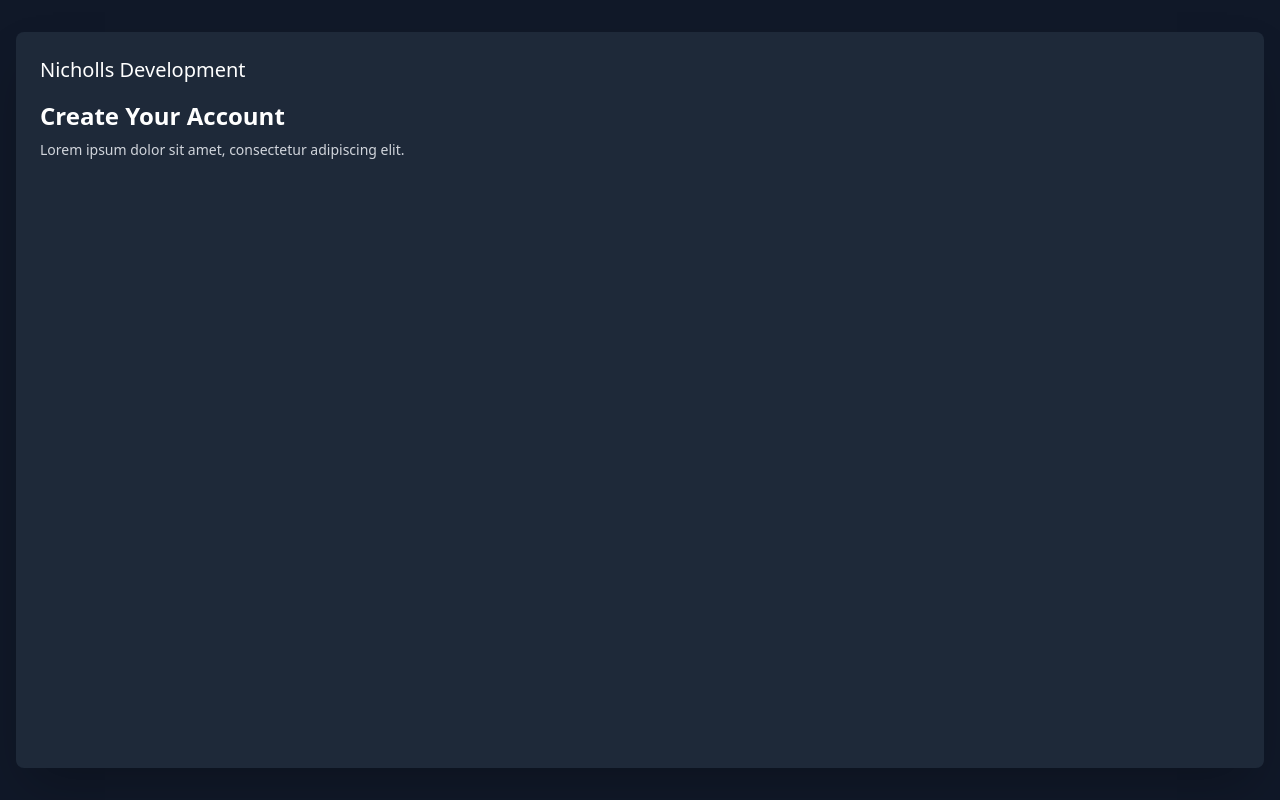
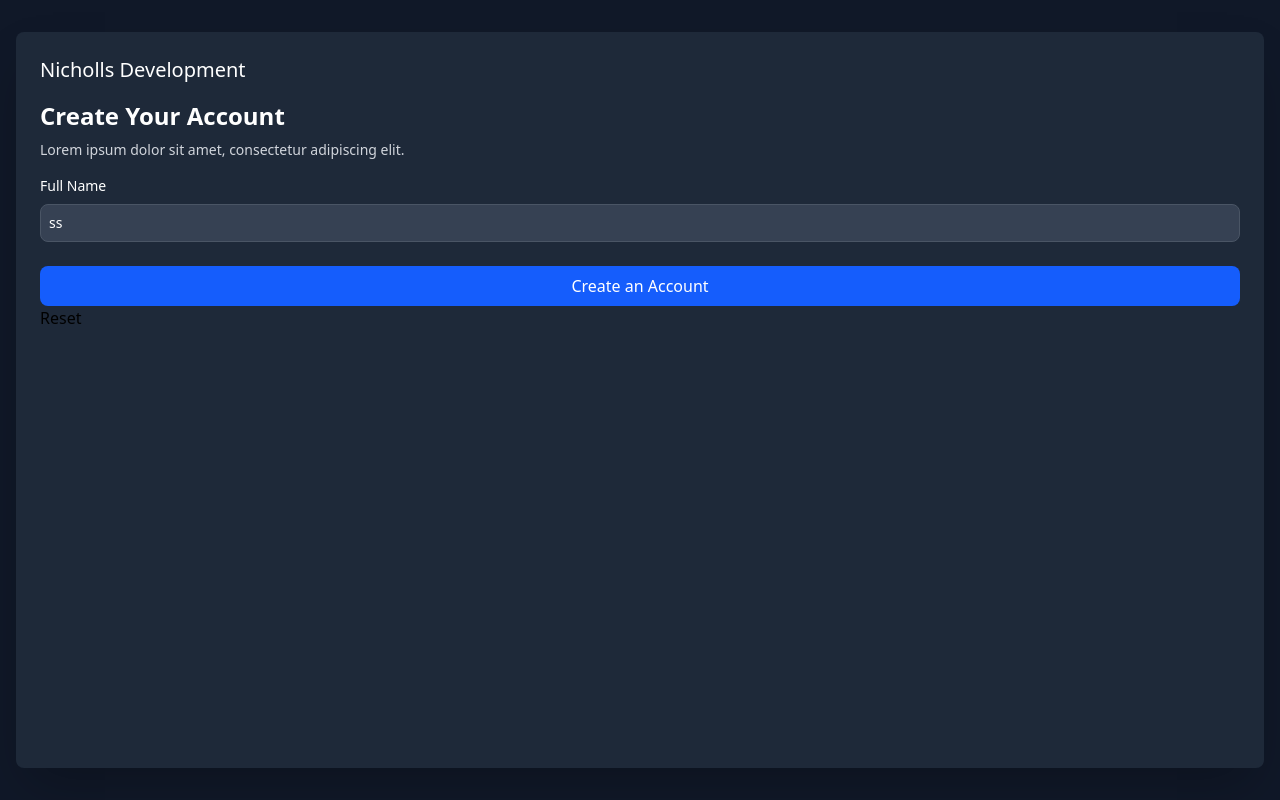
Before and after one commit to samuelnicholls/sign-up-form, a React (Vite) app: page / in a window 1280 px wide. Built offline with nearby package versions, Linux system fonts and the light colour scheme.

Commit message:
Getting tanstack form setup

```diff
--- /dev/null
+++ b/src/components/TextInput.tsx
@@ -0,0 +1,37 @@
+export type TextInputProps = {
+	label: string;
+	id: string;
+	placeholder: string;
+	type: "email" | "text";
+	onChange: any;
+	onBlur: any;
+	value: string;
+};
+
+export const TextInput = ({
+	label,
+	id,
+	placeholder,
+	type,
+	onChange,
+	value,
+}: TextInputProps) => {
+	return (
+		<div className="flex flex-col gap-2">
+			<label className="text-white font-medium text-sm" htmlFor={id}>
+				{label}
+			</label>
+			<input
+				className="text-white text-sm border-1 border-gray-600 bg-gray-700 p-2 rounded-lg"
+				type={type}
+				name={id}
+				id={id}
+				placeholder={placeholder}
+				value={value}
+				required
+				autoComplete="on"
+				onChange={() => onChange()}
+			></input>
+		</div>
+	);
+};
--- a/src/routes/index.tsx
+++ b/src/routes/index.tsx
@@ -1,10 +1,23 @@
 import { createFileRoute } from "@tanstack/react-router";
+import { useForm } from "@tanstack/react-form";
+import { TextInput } from "../components/TextInput";
+import { FieldInfo } from "../components/FieldInfo";
 
 export const Route = createFileRoute("/")({
 	component: Index,
 });
 
 function Index() {
+	const form = useForm({
+		defaultValues: {
+			email: "",
+			fullName: "ss",
+		},
+		onSubmit: async ({ value }) => {
+			console.log("value", value);
+		},
+	});
+
 	return (
 		<section className=" w-full">
 			<div className="py-8 px-4 max-w-7xl grid bg-gray-900 min-h-screen h-full">
@@ -16,13 +29,51 @@ function Index() {
 					<p className="text-sm text-gray-300">
 						Lorem ipsum dolor sit amet, consectetur adipiscing elit.
 					</p>
-					<form className="mt-4">
-						<div>
-							{/* <div>
-                <label>Your Email</label>
-                <input></input>
-              </div> */}
+					<form
+						className="mt-4"
+						onSubmit={(e) => {
+							e.preventDefault();
+							e.stopPropagation();
+							form.handleSubmit();
+						}}
+					>
+						<div className="flex gap-6 flex-col">
+							{/* <TextInput label="Your email" id="email" placeholder="name@company.com" type="email" onChange={() => console.log("sdsd")} /> */}
+							<form.Field
+								name="fullName"
+								children={(field) => (
+									<>
+										<TextInput
+											id={field.name}
+											label="Full Name"
+											value={field.state.value}
+											placeholder="e.g. Bonnie Green"
+											type="text"
+											onBlur={field.handleBlur}
+											onChange={(e) => field.handleChange(e.target.value)}
+										/>
+										<FieldInfo field={field} />
+									</>
+								)}
+							/>
 						</div>
+						<form.Subscribe
+							selector={(state) => [state.canSubmit, state.isSubmitting]}
+							children={([canSubmit, isSubmitting]) => (
+								<>
+									<button
+										className="mt-6 bg-blue-600 text-white w-full rounded-lg py-2 px-4 font-medium"
+										type="submit"
+										disabled={!canSubmit}
+									>
+										{isSubmitting ? "..." : "Create an Account"}
+									</button>
+									<button type="reset" onClick={() => form.reset()}>
+										Reset
+									</button>
+								</>
+							)}
+						/>
 					</form>
 				</div>
 			</div>
```
